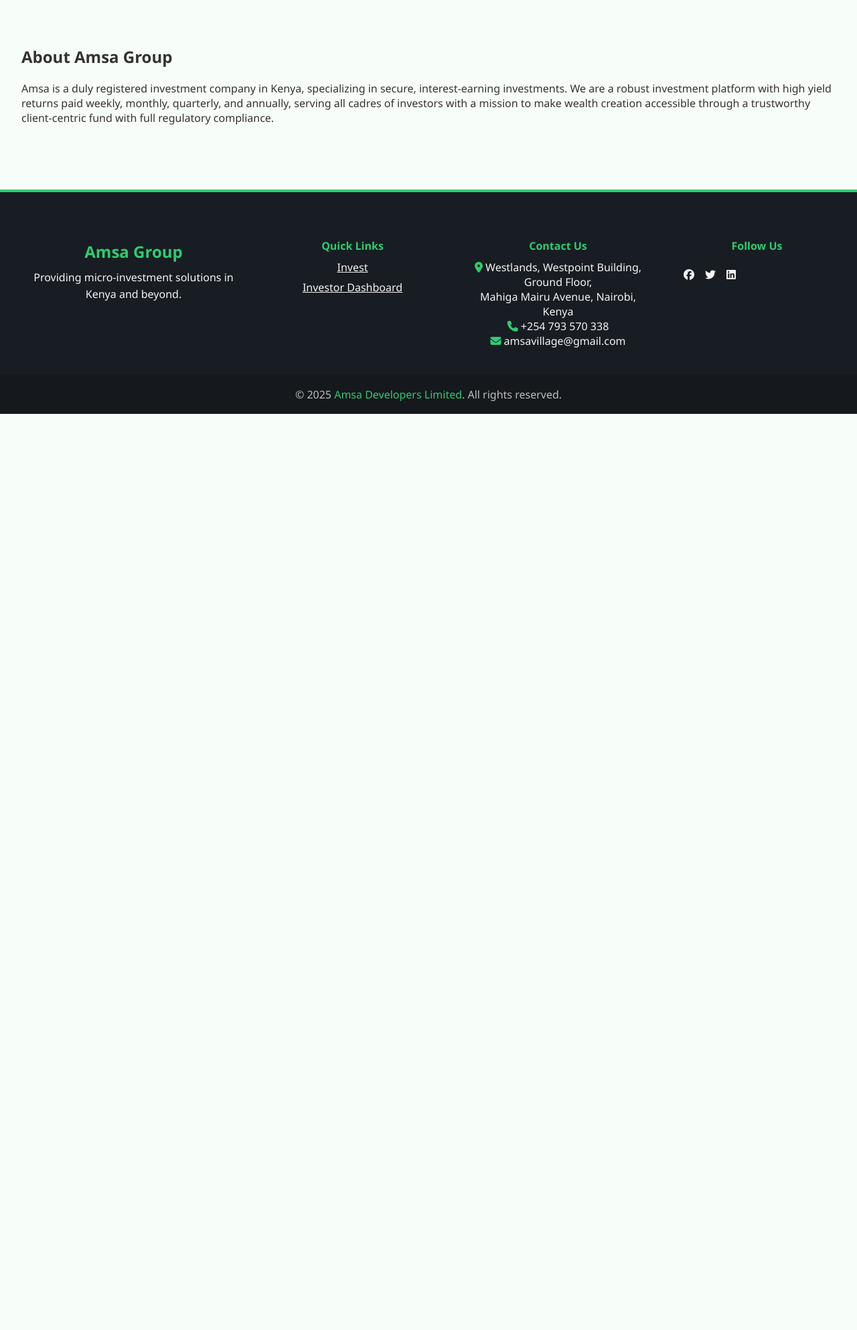
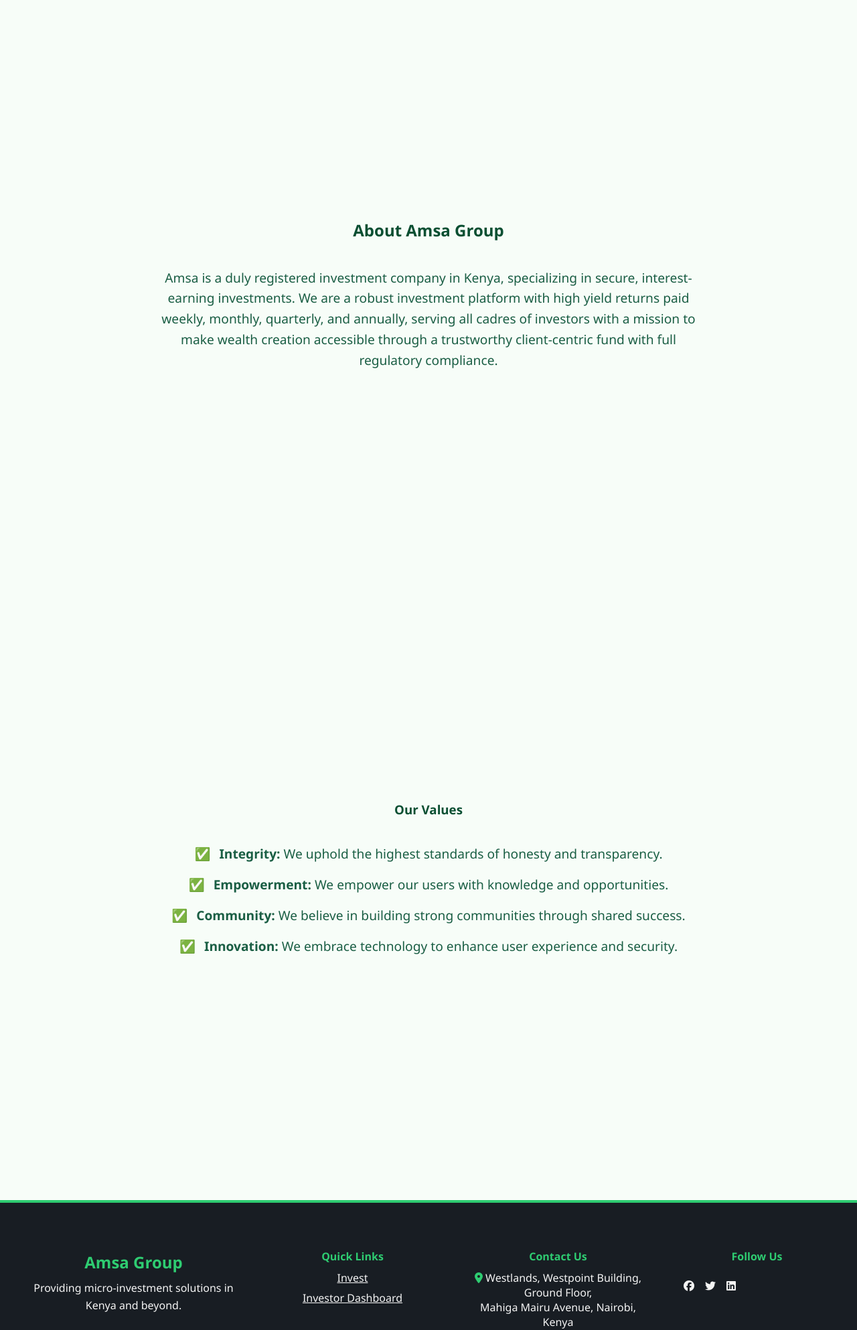
Before and after one commit to 1234manucho/amsa-flask, a Flask app: page /about in a window 1280 px wide. Shown: the part 63-2049 px from the top of the page at 67% size. Before the commit the page ends 681 px from the top, so only its background shows below. Run offline with Flask 3, Linux system fonts and the light colour scheme; some libraries are stand-ins or nearby versions.

Commit message:
Update about.html

```diff
--- a/app/templates/about.html
+++ b/app/templates/about.html
@@ -1,19 +1,57 @@
-<!-- templates/about.html -->
 {% extends 'base.html' %}
 {% block content %}
+
+<style>
+  .page-section {
+    max-width: 800px;
+    margin: 0 auto;
+    padding: 40px 20px;
+    text-align: center;
+    display: flex;
+    flex-direction: column;
+    justify-content: center;
+    min-height: 100vh;
+  }
+
+  .page-section h2,
+  .page-section h3 {
+    color: #0A4F32;
+    margin-bottom: 20px;
+  }
+
+  .page-section p,
+  .page-section ul {
+    font-size: 1.2em;
+    color: #1A5E44;
+    line-height: 1.6;
+  }
+
+  .page-section ul {
+    list-style: none;
+    padding: 0;
+  }
+
+  .page-section li {
+    margin-bottom: 15px;
+  }
+
+  .page-section li::before {
+    content: "✅ ";
+    color: #2ecc71;
+    margin-right: 8px;
+  }
+</style>
+
 <section class="page-section">
   <h2>About Amsa Group</h2>
-  <p>Amsa is a duly registered investment company in Kenya, specializing in secure, interest-earning investments. We are a robust investment platform with high yield returns paid weekly, monthly, quarterly, and annually, serving all cadres of investors with a mission to make wealth creation accessible through a trustworthy client-centric  fund with full regulatory compliance.</p>
+  <p>
+    Amsa is a duly registered investment company in Kenya, specializing in secure, interest-earning investments.
+    We are a robust investment platform with high yield returns paid weekly, monthly, quarterly, and annually,
+    serving all cadres of investors with a mission to make wealth creation accessible through a trustworthy
+    client-centric fund with full regulatory compliance.
+  </p>
 </section>
-{% endblock %}
-<!-- <section class="page-section">
-  <h3>Our Mission</h3>
-  <p>To provide accessible investment opportunities in land and microfinance, fostering financial independence and community growth.</p>
-</section>
-<section class="page-section">
-  <h3>Our Vision</h3>
-  <p>To be the leading platform in Kenya for secure land investments and reliable microfinance solutions, transforming lives through financial empowerment.</p>
-</section> -->
+
 <section class="page-section">
   <h3>Our Values</h3>
   <ul>
@@ -23,3 +61,5 @@
     <li><strong>Innovation:</strong> We embrace technology to enhance user experience and security.</li>
   </ul>
 </section>
+
+{% endblock %}
```
